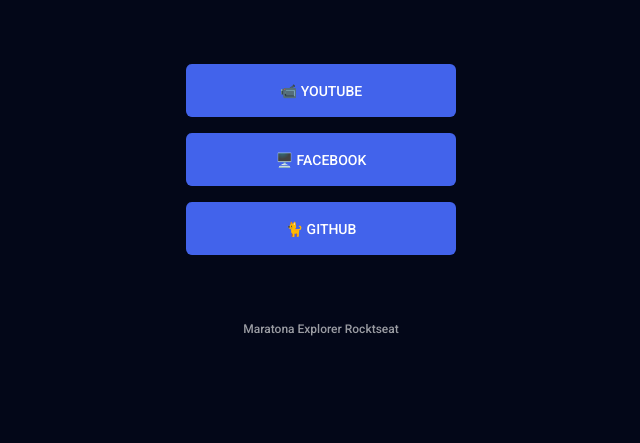
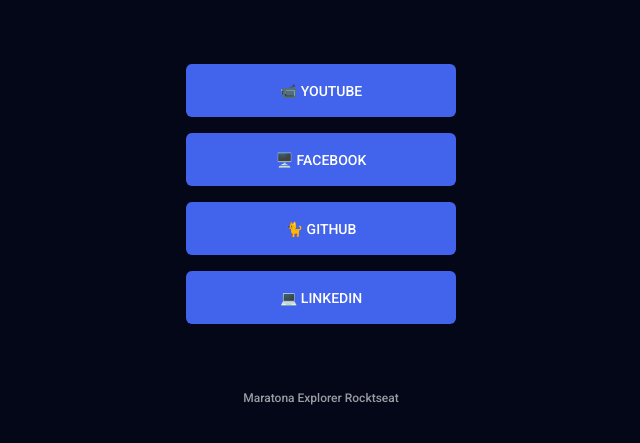
Before and after one commit to MateusArielPauli/maratona-explorer-2, a plain HTML site: page index.html in a window 1280 px wide. Shown: the part 261-704 px from the top of the page, without its empty margins (319-959 px from the left). Drawn offline with Linux system fonts and the light colour scheme.

Commit message:
Add link Linkedin

```diff
--- a/index.html
+++ b/index.html
@@ -28,6 +28,9 @@
           <li>
             <a href="https://github.com/MateusArielPauli" target="_blank">🐈 Github</a>
           </li>
+          <li>
+            <a href="https://www.linkedin.com/in/mateus-pauli-205b77106/" target="_blank">💻 Linkedin</a>
+          </li>
         </ul>
         </br>
         <footer> Maratona Explorer <a href="https://rocketseat.com.br" target="_blank" > Rocktseat </footer>
```
